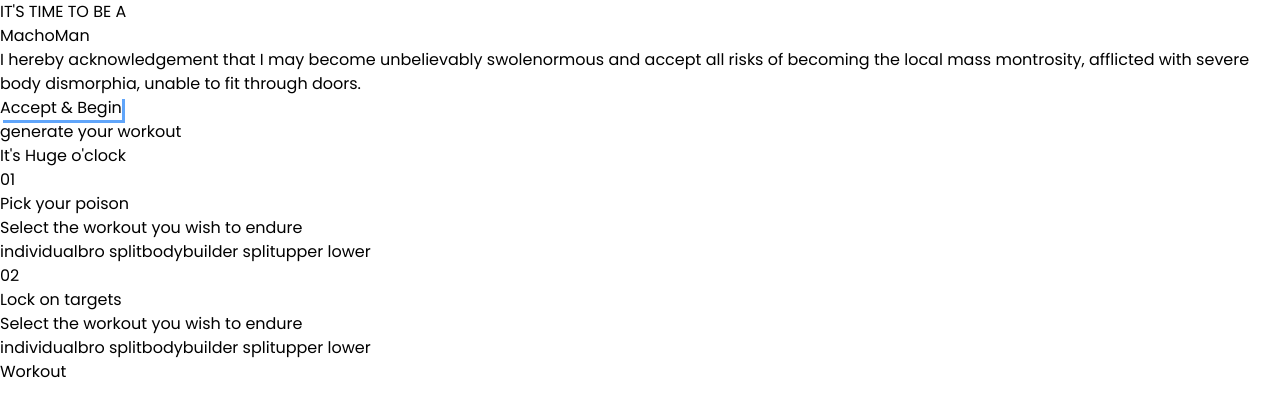
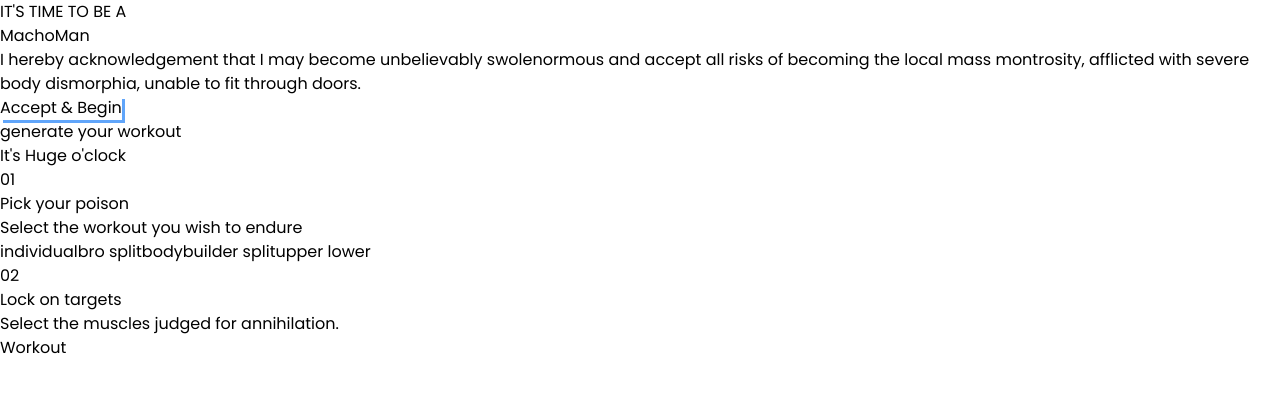
Before and after one commit to EmmanuelOBUjunior/machoman, a React (Vite) app: page / in a window 1280 px wide. Shown: the top 416 px of the page. Built offline with nearby package versions, Linux system fonts and the light colour scheme.

Commit message:
Working on the second header

```diff
--- a/src/components/Generator.jsx
+++ b/src/components/Generator.jsx
@@ -42,19 +42,10 @@ export default function Generator() {
       <Header
         index={"02"}
         title={"Lock on targets"}
-        description={"Select the workout you wish to endure"}
+        description={"Select the muscles judged for annihilation."}
       />
       <div className="grid grid-cols-2 sm:grid-cols-4 gap-4">
-        {Object.keys(WORKOUTS).map((type, typeIndex) => {
-          return (
-            <button
-              key={typeIndex}
-              className="bg-slate-950 border-blue-400 border py-3 rounded-lg duration-200 hover:border-blue-600"
-            >
-              <p className="capitalize">{type.replaceAll("_", " ")}</p>
-            </button>
-          );
-        })}
+
       </div>
     </SectionWrapper>
   );
```
